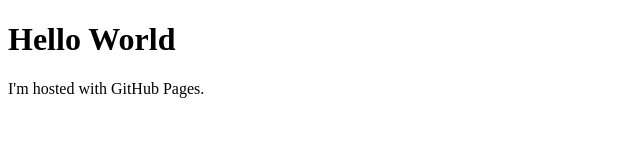
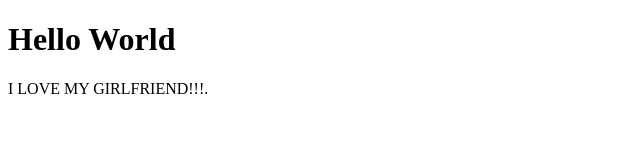
Before and after one commit to shabhoss/shabhoss.github.io, a plain HTML site: page index.html in a window 1280 px wide. Shown: the full height of the page, 0-640 px from the left. Drawn offline with Linux system fonts and the light colour scheme.

Commit message:
Update index.html

```diff
--- a/index.html
+++ b/index.html
@@ -2,6 +2,6 @@
 <html>
 <body>
 <h1>Hello World</h1>
-<p>I'm hosted with GitHub Pages.</p>
+<p>I LOVE MY GIRLFRIEND!!!.</p>
 </body>
 </html>
```
